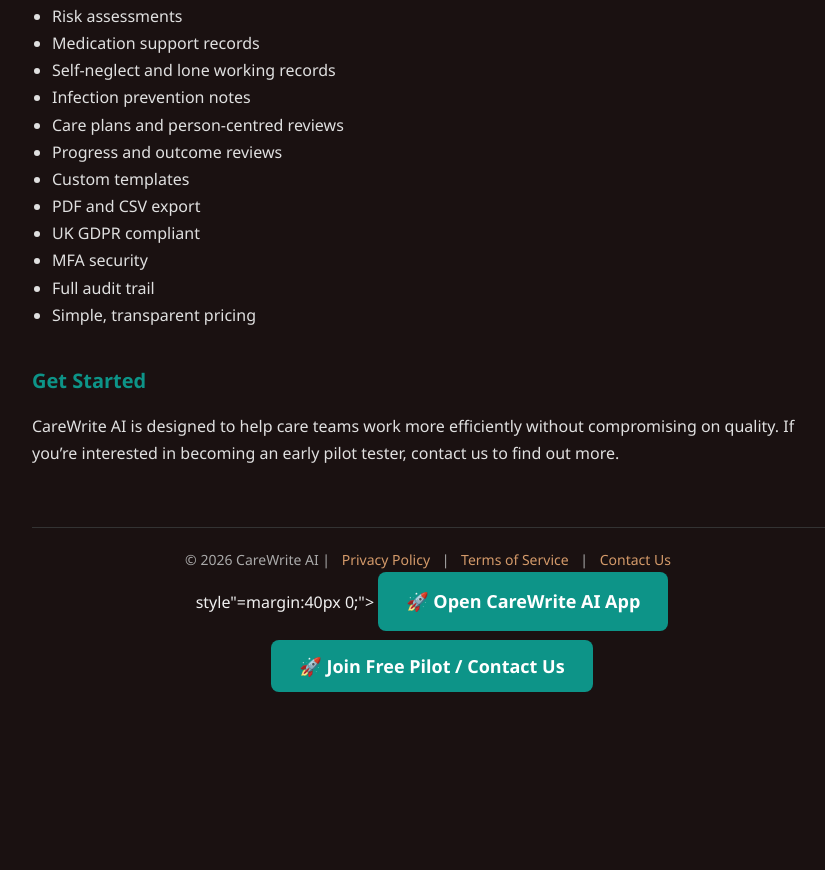
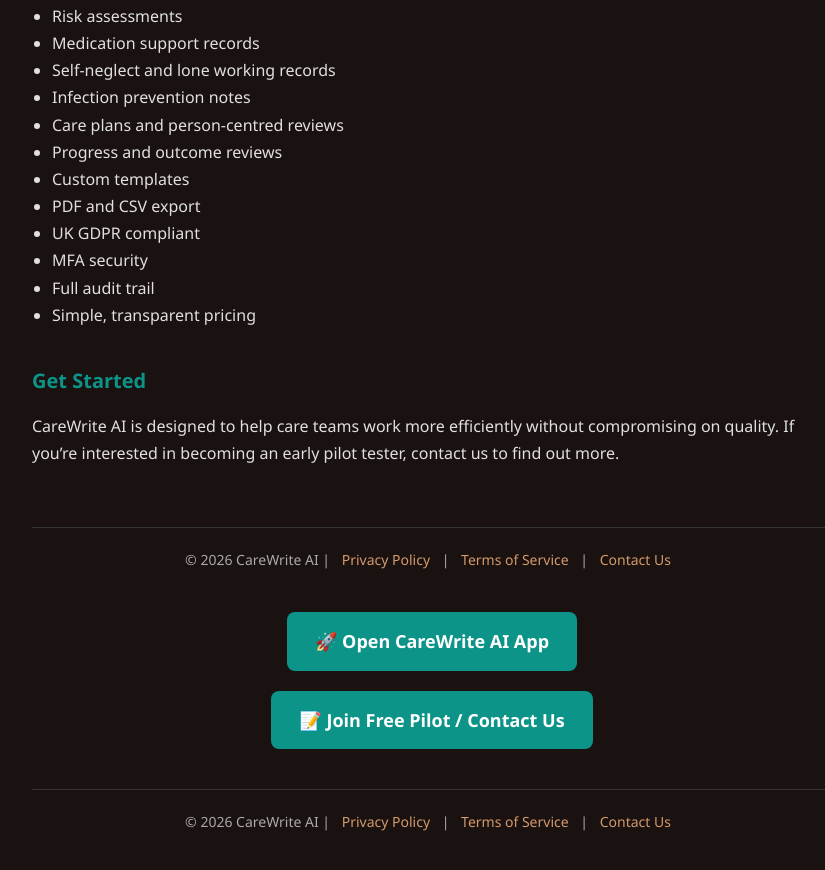
Before and after one commit to teaml21/CareWriteAI, a plain HTML site: page index.html in a window 1280 px wide. Shown: the part 1360-2230 px from the top of the page, without its empty margins (208-1033 px from the left). Before the commit the page ends 2109 px from the top, so only its background shows below. Drawn offline with Linux system fonts and the light colour scheme.

Commit message:
Refactor buttons and add footer section
Updated button styles and added footer links.

```diff
--- a/index.html
+++ b/index.html
@@ -105,20 +105,23 @@
     <a href="terms.html" style="color:#d49a6a; text-decoration:none; margin:0 8px;">Terms of Service</a> |
     <a href="contact.html" style="color:#d49a6a; text-decoration:none; margin:0 8px;">Contact Us</a>
 </div>
-<center> style"=margin:40px 0;">
-    <!-- NEW APP BUTTON → LINKS TO YOUR APP FOLDER -->
-    <a href="app/index.html" style="background:#0D9488; color:white; padding:14px 28px; border-radius:8px; text-decoration:none; font-weight:bold; font-size:18px; margin-bottom:20px; display:inline-block;">
+<!-- SPACED BUTTONS + FOOTER — PERFECT -->
+<center style="margin:40px 0;">
+    <!-- TOP BUTTON: OPEN APP -->
+    <a href="app/index.html" style="background:#0D9488; color:white; padding:14px 28px; border-radius:8px; text-decoration:none; font-weight:bold; font-size:18px; display:inline-block; margin-bottom:20px;">
         🚀 Open CareWrite AI App
     </a>
     <br>
+    <!-- BOTTOM BUTTON: CONTACT -->
+    <a href="contact.html" style="background:#0D9488; color:white; padding:14px 28px; border-radius:8px; text-decoration:none; font-weight:bold; font-size:18px; display:inline-block;">
+        📝 Join Free Pilot / Contact Us
+    </a>
 
-    <!-- CONTACT BUTTON (BOTTOM) -->
-    <a href="contact.html" style="background:#0D9488; color:white; padding:14px 28px; border-radius:8px; text-decoration:none; font-weight:bold; font-size:18px;">
-        🚀 Join Free Pilot / Contact Us
-    </a>
+    <!-- FOOTER LINKS (NO RAW CODE!) -->
+    <div style="margin-top:40px; padding-top:20px; border-top:1px solid #333; color:#aaa; font-size:14px;">
+        © 2026 CareWrite AI |
+        <a href="privacy.html" style="color:#d49a6a; text-decoration:none; margin:0 8px;">Privacy Policy</a> |
+        <a href="terms.html" style="color:#d49a6a; text-decoration:none; margin:0 8px;">Terms of Service</a> |
+        <a href="contact.html" style="color:#d49a6a; text-decoration:none; margin:0 8px;">Contact Us</a>
+    </div>
 </center>
-
-    </a>
-    <br>
-</body>
-</html>
```
